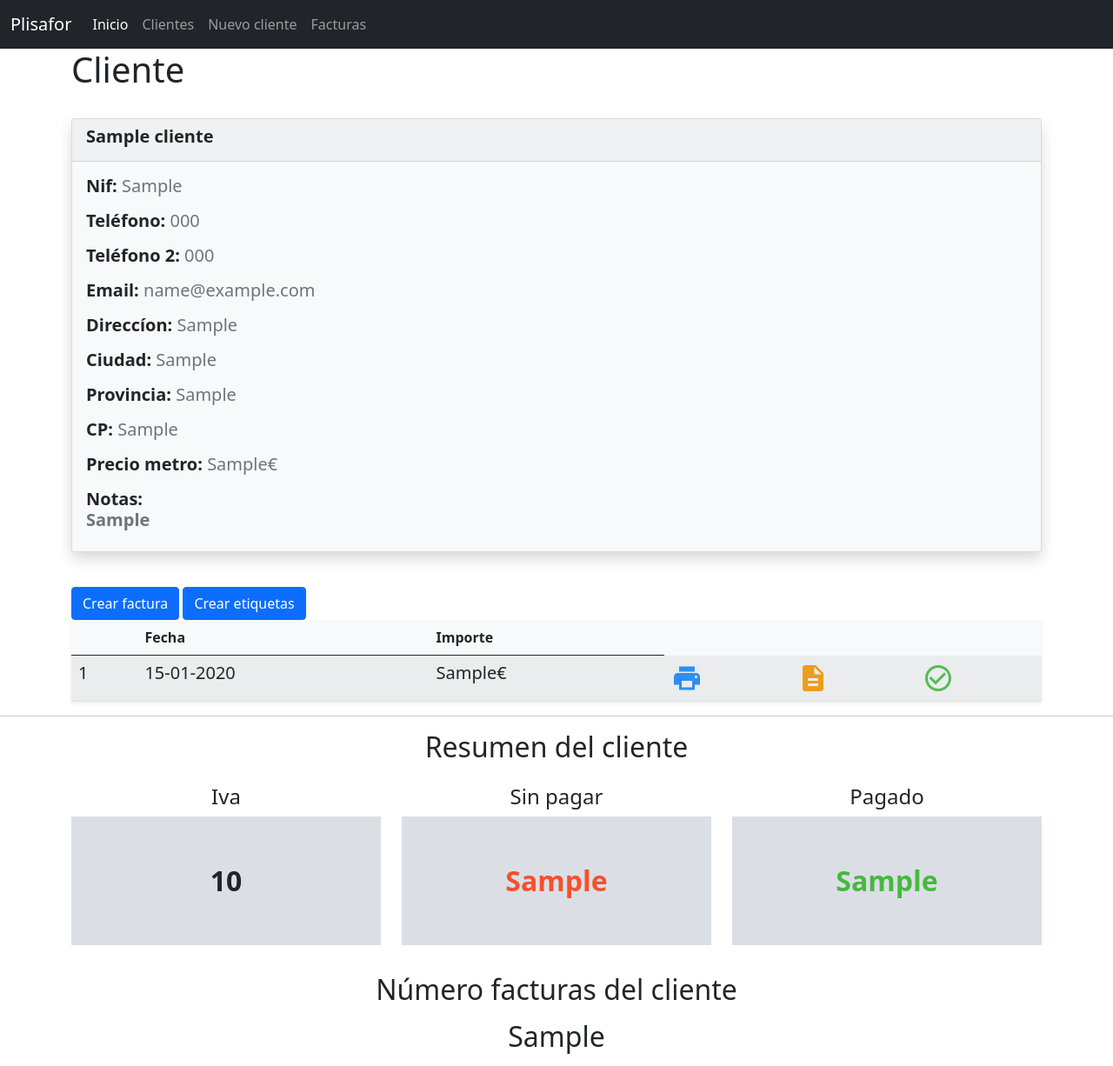
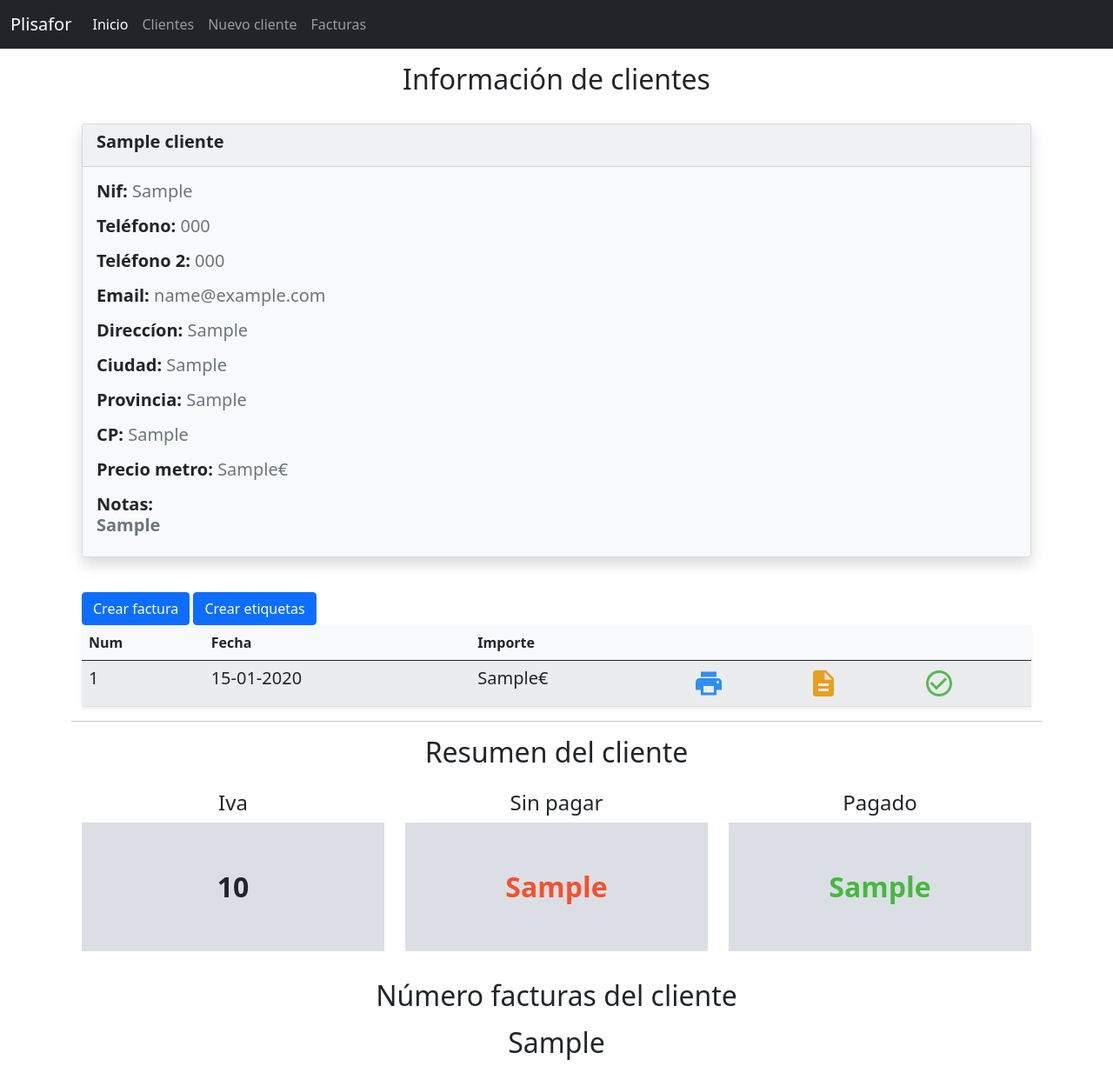
Before and after one commit to backglass/alphaPli, a Flask app: template templates/ver_cliente.html in a window 1280 px wide. Shown: the whole page at 87% size. Run offline with Flask 2, Linux system fonts and the light colour scheme; tables that the repository leaves empty hold one stand-in row (values such as "Sample post"); the template is opened without the code that fills it: values that come from a table or form of the project are taken from there, most other values are stand-ins (such as "Sample title", 1, 10 or a date in 2020); lists and menus that the app fills with data are empty.

Commit message:
Corregidos bugs al generar la tabla y centrado el texto principal

```diff
--- a/templates/ver_cliente.html
+++ b/templates/ver_cliente.html
@@ -100,9 +100,10 @@
 
 
 </div>
-<div class="container-md">
-  <h1>Cliente</h1>
-  <br>
+<div class="container">
+  <h2 class="text-center mt-3">Información de clientes</h2><br>
+
+  <div class="container">
 
   <!-- Aqui se muestra una targeta de boostrap con los datos del cliente
        son recogidos de la variable  cliente que retorna el servidor -->
@@ -145,9 +146,12 @@
   <table class="table shadow-sm table-striped bg-light ">
     <thead>
       <tr>
-        <th scope="col"></th>
+        <th scope="col">Num</th>
         <th scope="col">Fecha</th>
         <th scope="col">Importe</th>
+        <th scope="col"></th>
+        <th scope="col"></th>
+        <th scope="col"></th>
       </tr>
     </thead>
     <tbody>
@@ -163,24 +167,24 @@
           <th scope="row">
             <h5>{{ factura.fecha.strftime('%d-%m-%Y') }}</h5>
           </th>
-          <td>
+          <th scope="row">
             <h5>{{ factura.total }}€</h5>
-          </td>
-          <td><a href="{{ url_for ('ver_factura', num = factura.num)  }}"><img class="iconoazul" ,
-                src="/static/icons/print.svg"></a></td>
-          <td><a href="{{ url_for ('editar_factura', num = factura.num)  }}"><img class="icononaranja"
-                src="/static/icons/visibility.svg"></a></a></td>
+          </th>
+          <th scope="row"><a href="{{ url_for ('ver_factura', num = factura.num)  }}"><img class="iconoazul" ,
+                src="/static/icons/print.svg"></a></th>
+          <th scope="row"><a href="{{ url_for ('editar_factura', num = factura.num)  }}"><img class="icononaranja"
+                src="/static/icons/visibility.svg"></a></a></th>
 
           <!-- Si factura.pagada es true, se pone iconito verde, si no iconito rojo, y pone nombre "si_pagada para el verde y "no_pagada para el rojo -->
           {% if factura.pagada %}
 
-          <td><img class="iconoverde" id="{{ factura.num }}" name="si_pagada" src="/static/icons/check.svg"
-              onclick="foo.call(this)"></td>
+          <th scope="row"><img class="iconoverde" id="{{ factura.num }}" name="si_pagada" src="/static/icons/check.svg"
+              onclick="foo.call(this)"></th>
           <!-- Cuando se hace click en el icono
                                                                                                                                                   lanza foo(cambiara el estado de la factura)-->
           {% else %}
-          <td><img class="iconorojo" id="{{ factura.num }}" name="no_pagada" src="/static/icons/check.svg"
-              onclick="foo.call(this)"> </td> <!-- Lo mismo-->
+          <th scope="row"><img class="iconorojo" id="{{ factura.num }}" name="no_pagada" src="/static/icons/check.svg"
+              onclick="foo.call(this)"> </th> <!-- Lo mismo-->
           {% endif %}
 
 
```
